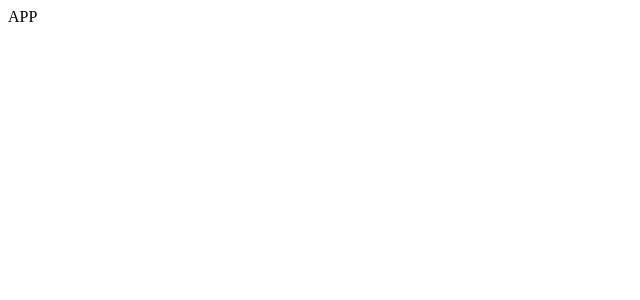
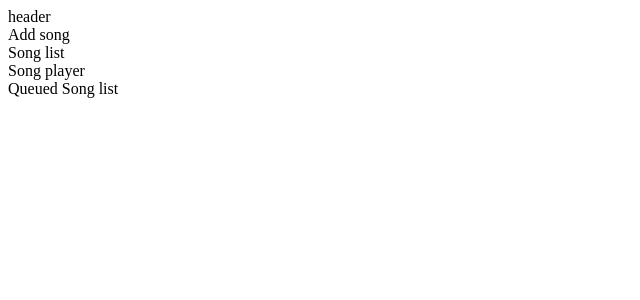
Before and after one commit to szaster/Apollo-Music-Share, a React (Create React App) app: page / in a window 1280 px wide. Shown: the top 300 px of the page, without its empty margins (0-640 px from the left). Built offline with nearby package versions, Linux system fonts and the light colour scheme.

Commit message:
added components

```diff
--- a/src/App.js
+++ b/src/App.js
@@ -1,7 +1,20 @@
 import React from "react";
+import AddSong from "./components/AddSong";
+import Header from "./components/Header";
+import QueuedSongList from "./components/QueuedSongList";
+import SongList from "./components/SongList";
+import SongPlayer from "./components/SongPlayer";
 
 function App() {
-  return <div>APP</div>;
+  return (
+    <div>
+      <Header />
+      <AddSong />
+      <SongList />
+      <SongPlayer />
+      <QueuedSongList />
+    </div>
+  );
 }
 
 export default App;
--- /dev/null
+++ b/src/components/AddSong.js
@@ -0,0 +1,7 @@
+import React from "react";
+
+function AddSong() {
+  return <div>Add song</div>;
+}
+
+export default AddSong;
--- /dev/null
+++ b/src/components/Header.js
@@ -0,0 +1,7 @@
+import React from "react";
+
+function Header() {
+  return <div>header</div>;
+}
+
+export default Header;
--- /dev/null
+++ b/src/components/QueuedSongList.js
@@ -0,0 +1,7 @@
+import React from "react";
+
+function QueuedSongList() {
+  return <div>Queued Song list</div>;
+}
+
+export default QueuedSongList;
--- /dev/null
+++ b/src/components/SongList.js
@@ -0,0 +1,7 @@
+import React from "react";
+
+function SongList() {
+  return <div>Song list</div>;
+}
+
+export default SongList;
--- /dev/null
+++ b/src/components/SongPlayer.js
@@ -0,0 +1,7 @@
+import React from "react";
+
+function SongPlayer() {
+  return <div>Song player</div>;
+}
+
+export default SongPlayer;
```
